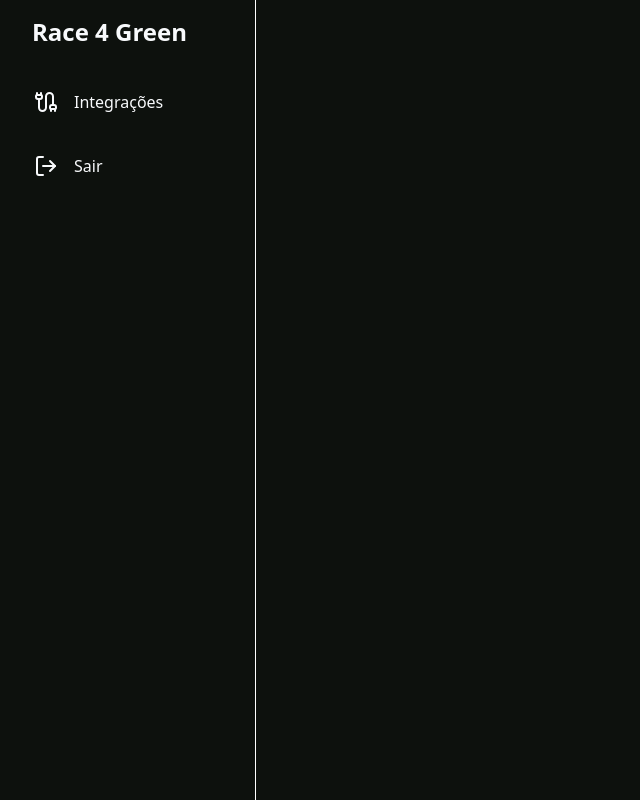
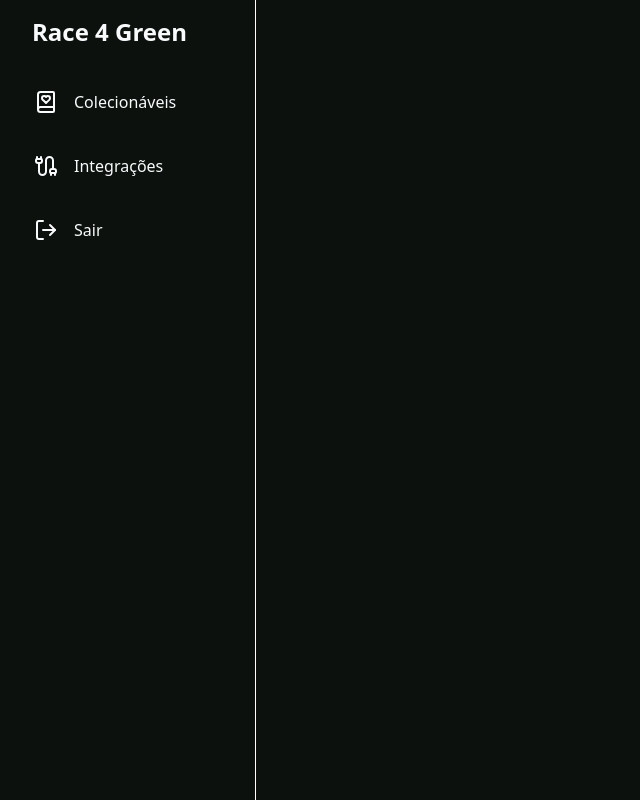
Before and after one commit to vitor-chaves-lima/race4green, a React (Vite) app in the folder frontend/web_app/: page / in a window 1280 px wide. Shown: the whole page, without its empty margins (0-640 px from the left). Built offline with nearby package versions, Linux system fonts and the light colour scheme.

Commit message:
Adicionando rota colecionáveis

```diff
--- a/frontend/web_app/src/app/App.tsx
+++ b/frontend/web_app/src/app/App.tsx
@@ -1,7 +1,7 @@
 /*----------------- IMPORTS -----------------*/
 
 import { RouterProvider } from "react-router-dom";
-import router from "./router";
+import { router } from "./router";
 
 /*--------------- COMPONENT -----------------*/
 
--- a/frontend/web_app/src/app/router.tsx
+++ b/frontend/web_app/src/app/router.tsx
@@ -1,8 +1,29 @@
 /*----------------- IMPORTS -----------------*/
 
-import { createBrowserRouter } from "react-router-dom";
+import { RouteObject, createBrowserRouter } from "react-router-dom";
+import { icons } from "lucide-react";
 
 import DashboardLayout from "../layouts/Dashboard.layout";
+
+/*-------------- INTERFACES --------------*/
+
+interface MenuItem {
+	icon: keyof typeof icons;
+	label: string;
+	to: string;
+}
+
+/*----------------- ROUTES -----------------*/
+
+const collectiblesRoute: RouteObject = {
+	path: "collectibles",
+	element: <h1>Colecionáveis</h1>,
+};
+
+const integrationsRoute: RouteObject = {
+	path: "integrations",
+	element: <h1>Integrações</h1>,
+};
 
 /*----------------- ROUTER -----------------*/
 
@@ -10,15 +31,26 @@
 	{
 		path: "/",
 		element: <DashboardLayout />,
-		children: [
-			{
-				path: "integrations",
-				element: <h1>Integrações</h1>,
-			},
-		],
+		children: [collectiblesRoute, integrationsRoute],
 	},
 ]);
 
+/*--------------- MENU ITEMS ---------------*/
+
+const menuItems: MenuItem[] = [
+	{
+		icon: "BookHeart",
+		label: "Colecionáveis",
+		to: `/${collectiblesRoute.path}`,
+	},
+	{
+		icon: "Cable",
+		label: "Integrações",
+		to: `/${integrationsRoute.path}`,
+	},
+];
+
 /*----------------- EXPORTS -----------------*/
 
-export default router;
+export { router, menuItems };
+export type { MenuItem };
--- a/frontend/web_app/src/layouts/Dashboard.layout.tsx
+++ b/frontend/web_app/src/layouts/Dashboard.layout.tsx
@@ -3,12 +3,12 @@
 import React from "react";
 
 import { Link, Outlet, useLocation } from "react-router-dom";
+import { MenuItem, menuItems } from "@/app/router";
 import { icons } from "lucide-react";
 
-interface NavMenuitemProps {
-	icon: keyof typeof icons;
-	label: string;
-	to: string;
+/*-------------- INTERFACES --------------*/
+
+interface NavMenuitemProps extends MenuItem {
 	selected: boolean;
 }
 
@@ -74,12 +74,15 @@
 	return (
 		<nav className="flex w-full">
 			<ul className="flex w-full flex-col items-start font-medium gap-3">
-				<NavMenuLink
-					icon={"Cable"}
-					label="Integrações"
-					to="/integrations"
-					selected={location.pathname === "/integrations"}
-				/>
+				{menuItems.map((item, i) => (
+					<NavMenuLink
+						key={i}
+						icon={item.icon}
+						label={item.label}
+						to={item.to}
+						selected={location.pathname === item.to}
+					/>
+				))}
 
 				<NavMenuAction
 					icon="LogOut"
```
